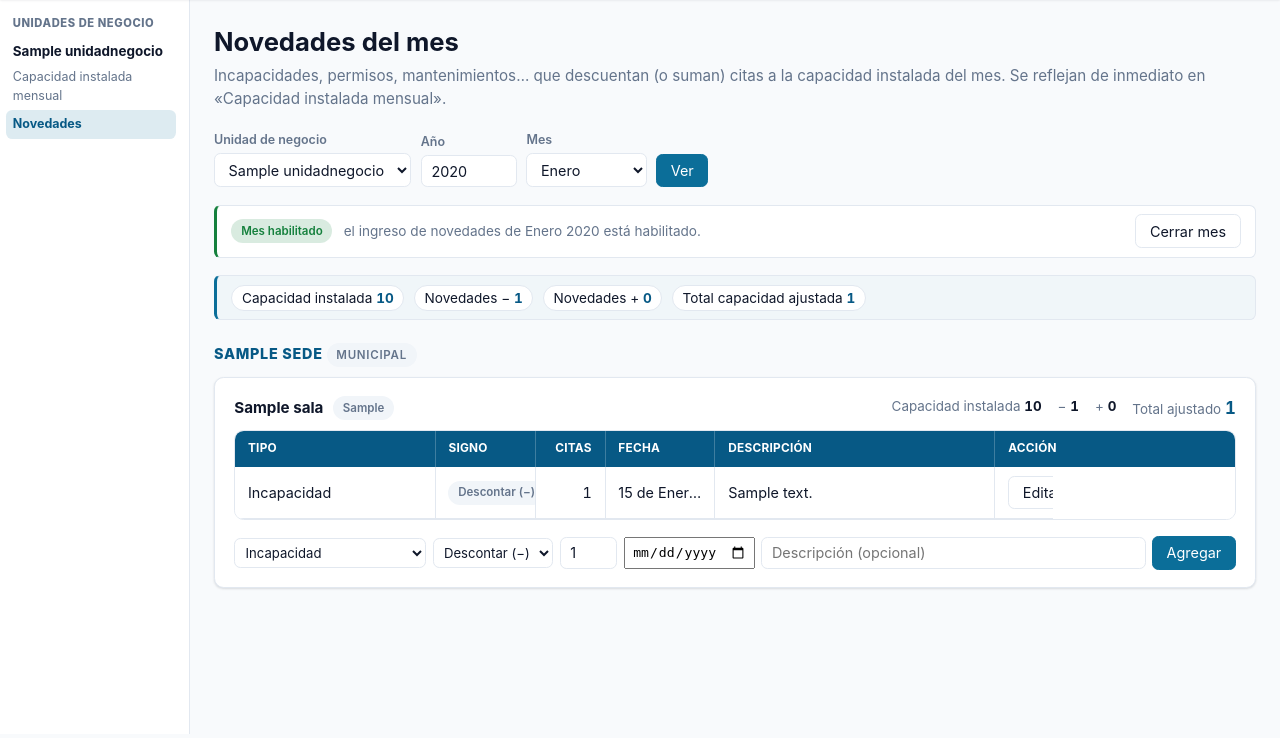
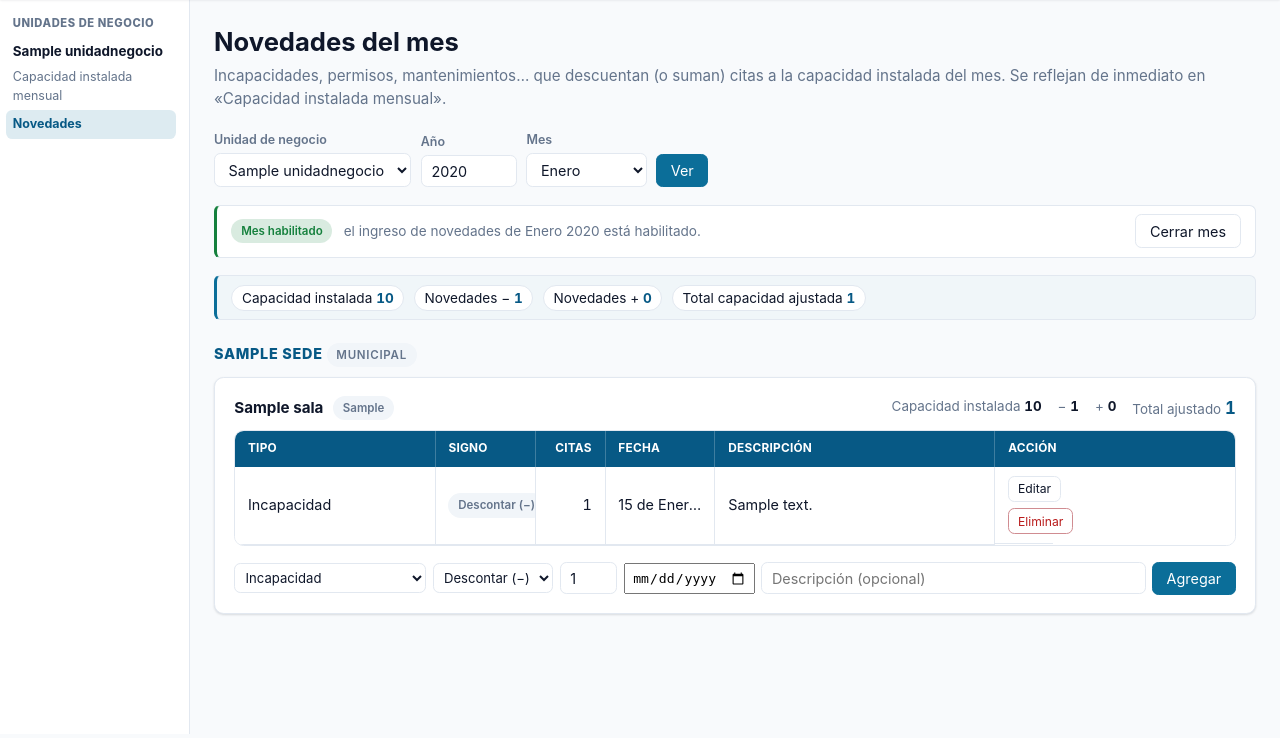
Before and after one commit to Pablo-app-developer/inocap, a Django app: page /novedades/ in a window 1280 px wide. Shown: the part 62-800 px from the top of the page. Run offline with Django 5.2, Linux system fonts and the light colour scheme; a user stored in the database is signed in; tables that the repository leaves empty hold one stand-in row (values such as "Sample post").

Commit message:
Corregir boton Eliminar recortado en la tabla de novedades
El ajuste de ancho anterior aplico overflow:hidden a TODAS las columnas
de la tabla de novedades, incluida 'Accion', que contiene botones (no
texto a truncar). Con dos botones en una columna angosta, 'Eliminar'
quedaba parcialmente recortado, mostrando un recuadro en blanco en vez
del boton completo. Se excluye esa columna del truncado (overflow:
visible, white-space:normal) y se compactan un poco los botones de
Editar/Eliminar para que quepan sin recortarse.

Co-Authored-By: Claude Fable 5 <noreply@anthropic.com>

```diff
--- a/static/css/app.css
+++ b/static/css/app.css
@@ -240,7 +240,9 @@ a:hover { text-decoration: underline; }
 .nov-tabla th:nth-child(3), .nov-tabla td:nth-child(3) { width: 7%; }    /* Citas */
 .nov-tabla th:nth-child(4), .nov-tabla td:nth-child(4) { width: 11%; }   /* Fecha */
 .nov-tabla th:nth-child(5), .nov-tabla td:nth-child(5) { width: 28%; white-space: normal; } /* Descripción */
-.nov-tabla th:nth-child(6), .nov-tabla td:nth-child(6) { width: 24%; }   /* Acción */
+.nov-tabla th:nth-child(6), .nov-tabla td:nth-child(6) {
+  width: 24%; overflow: visible; white-space: normal;
+}   /* Acción: contiene botones, no truncar */
 .nov-vacio { color: var(--muted); font-size: .85rem; margin: .2rem 0 .7rem; }
 
 .nov-form {
@@ -253,7 +255,8 @@ a:hover { text-decoration: underline; }
 .nov-form input[name="citas_afectadas"] { width: 3.6rem; }
 .nov-form input[name="fecha"] { width: 8.2rem; }
 .nov-form input[name="descripcion"] { flex: 1 1 140px; min-width: 120px; }
-.nov-acciones { display: flex; gap: .4rem; white-space: nowrap; }
+.nov-acciones { display: flex; gap: .35rem; flex-wrap: wrap; }
+.nov-acciones .btn { padding: .3rem .55rem; font-size: .76rem; }
 tr.nov-fila-edicion td { background: color-mix(in srgb, var(--accent) 8%, var(--surface)); white-space: normal; }
 tr.nov-fila-edicion { overflow: visible; }
 .btn.danger { color: var(--danger); border-color: color-mix(in srgb, var(--danger) 45%, var(--border)); }
```
